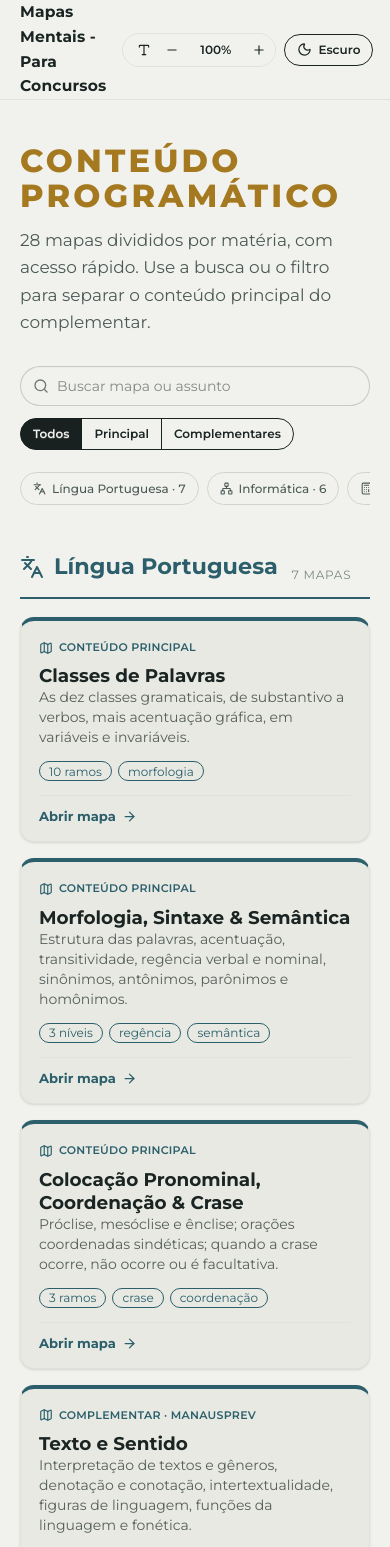
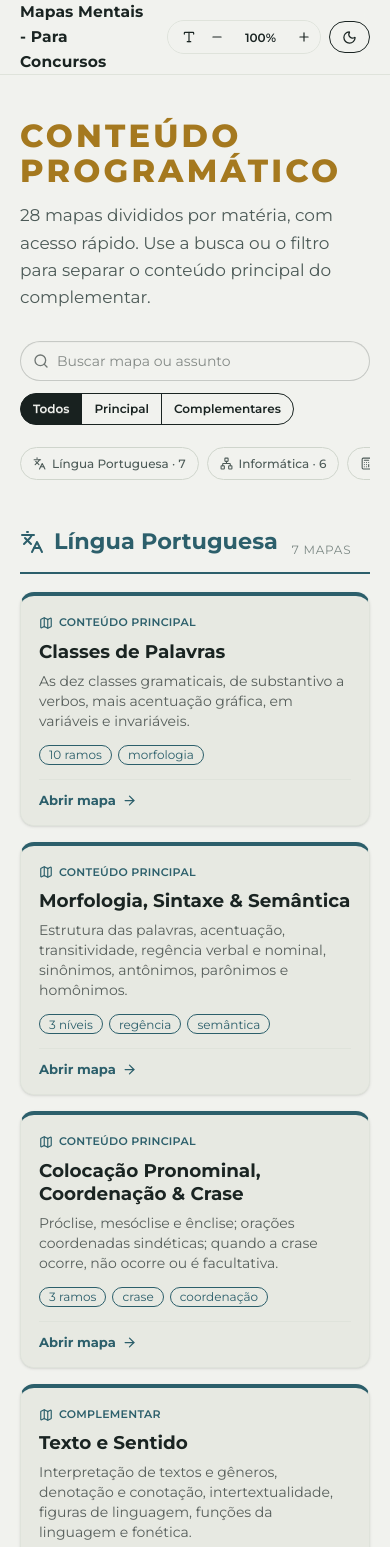
Before and after one commit to nson22/mapas-app, a Next.js app: page / in a window 390 px wide. Shown: the top 1547 px of the page. Built offline with nearby package versions, Linux system fonts and the light colour scheme.

Commit message:
Refactor theme toggle labels, update map item descriptions, and revise HTML content for clarity and consistency

```diff
--- a/app/globals.css
+++ b/app/globals.css
@@ -76,10 +76,22 @@
   --shadow: 0 1px 2px rgba(0, 0, 0, 0.35), 0 10px 28px -16px rgba(0, 0, 0, 0.6);
 }
 
-* { box-sizing: border-box; }
-html { scroll-behavior: smooth; font-size: calc(100% * var(--fs, 1)); }
+/*
+  Reset mínimo global — o resto do layout (espaçamento, tipografia,
+  cores, estados de hover/foco) fica em classes utilitárias do Tailwind
+  direto nos componentes. Só o que precisa valer para o documento
+  inteiro (fonte, cor de fundo, foco visível, redução de movimento)
+  continua aqui.
+*/
+@layer base {
+  * {
+    box-sizing: border-box;
+  }
+  html {
+    scroll-behavior: smooth;
+    font-size: calc(100% * var(--fs, 1));
+  }
   body {
-  margin: 0;
     background: var(--paper);
     color: var(--ink);
     font-family: var(--font);
@@ -87,69 +99,21 @@ body {
     line-height: 1.6;
     -webkit-font-smoothing: antialiased;
   }
-h1, h2, h3 { margin: 0; text-wrap: balance; }
-a { color: inherit; }
-:focus-visible { outline: 2.5px solid var(--brass); outline-offset: 2px; border-radius: 4px; }
-.wrap { max-width: 1040px; margin: 0 auto; padding: 0 20px; }
-
-/* Cabeçalho */
-.site-header {
-  position: sticky; top: 0; z-index: 20;
-  background: color-mix(in srgb, var(--paper) 92%, transparent);
-  backdrop-filter: blur(6px);
-  border-bottom: 1px solid var(--line-soft);
+  h1, h2, h3 {
+    text-wrap: balance;
   }
-.site-header .bar { display: flex; align-items: center; gap: 16px; min-height: 52px; }
-.brand { font-weight: 700; letter-spacing: 0.01em; }
-.site-header .bar > :last-child { margin-left: auto; }
-
-.actions { margin-left: auto; display: flex; gap: 8px; align-items: center; }
-.crumb { color: var(--ink-faint); font-size: calc(12.5px * var(--fs, 1)); overflow: hidden; text-overflow: ellipsis; white-space: nowrap; min-width: 0; }
-.crumb b { color: var(--ink); font-weight: 600; }
-
-/* Página inicial */
-.page-hero { padding: 44px 0 22px; }
-.eyebrow { font-size: calc(12.5px * var(--fs, 1)); letter-spacing: 0.1em; text-transform: uppercase; color: var(--brass); font-weight: 700; margin-bottom: 14px; }
-.page-hero h1 { font-size: clamp(2rem, 4.6vw, 3rem); line-height: 1.08; font-weight: 800; }
-.dek { color: var(--ink-soft); font-size: 1.06rem; margin: 14px 0 0; max-width: 62ch; }
-
-.toolbar { display: flex; flex-wrap: wrap; gap: 12px; align-items: center; margin: 8px 0 18px; }
-
-.quick { display: flex; gap: 8px; overflow-x: auto; padding: 4px 0 8px; }
-.quick a {
-  flex: none; display: inline-flex; align-items: center; gap: 6px;
-  font-size: calc(12px * var(--fs, 1)); font-weight: 500; padding: 6px 12px; border: 1px solid var(--line); border-radius: 999px;
-  text-decoration: none; color: var(--ink-soft); white-space: nowrap;
+  a {
+    color: inherit;
   }
-.quick a:hover { color: var(--ink); border-color: var(--ink-soft); }
-.empty { color: var(--ink-faint); padding: 32px 0; }
-
-.subject { padding: 36px 0 4px; scroll-margin-top: 64px; }
-.subject.portugues { --accent: var(--c-por); --tint: var(--c-por-t); --color-primary: var(--c-por); }
-.subject.raciocinio { --accent: var(--c-raciocinio); --tint: var(--c-raciocinio-t); --color-primary: var(--c-raciocinio); }
-.subject.constitucional { --accent: var(--c-constitucional); --tint: var(--c-constitucional-t); --color-primary: var(--c-constitucional); }
-.subject.administrativo { --accent: var(--c-administrativo); --tint: var(--c-administrativo-t); --color-primary: var(--c-administrativo); }
-.subject.informatica { --accent: var(--c-informatica); --tint: var(--c-informatica-t); --color-primary: var(--c-informatica); }
-.subject-head { display: flex; align-items: baseline; gap: 14px; flex-wrap: wrap; padding-bottom: 12px; margin-bottom: 18px; border-bottom: 2px solid var(--accent); }
-.subject-head h2 { display: flex; align-items: center; gap: 10px; font-size: clamp(1.4rem, 3vw, 1.85rem); font-weight: 700; color: var(--accent); }
-.subject-head .n { font-size: calc(12px * var(--fs, 1)); color: var(--ink-faint); text-transform: uppercase; letter-spacing: 0.06em; }
-
-.source-head { display: flex; align-items: center; gap: 8px; font-size: 1rem; font-weight: 700; margin: 22px 0 12px; }
-.source-head svg { color: var(--accent); }
-.grid { display: grid; grid-template-columns: repeat(auto-fill, minmax(290px, 1fr)); gap: 16px; }
-
-.map-card { border-top: 4px solid var(--accent); transition: transform 0.15s ease, border-color 0.15s ease; }
-.map-card:hover { transform: translateY(-3px); }
-.map-card .kicker { color: var(--accent); }
-.map-card h3 a::after { content: ''; position: absolute; inset: 0; border-radius: inherit; }
-
-/* Página do mapa */
-.map-page { display: flex; flex-direction: column; height: 100dvh; }
-.map-frame { flex: 1; width: 100%; border: 0; background: var(--paper); }
-.map-page .site-header .bar { gap: 12px; }
-@media (max-width: 720px) {
-  .crumb { display: none; }
-  .actions a span { display: none; }
+  :focus-visible {
+    outline: 2.5px solid var(--brass);
+    outline-offset: 2px;
+    border-radius: 4px;
   }
-
-@media (prefers-reduced-motion: reduce) { * { transition: none !important; scroll-behavior: auto !important; } }
+  @media (prefers-reduced-motion: reduce) {
+    * {
+      transition: none !important;
+      scroll-behavior: auto !important;
+    }
+  }
+}
--- a/app/layout.tsx
+++ b/app/layout.tsx
@@ -11,7 +11,7 @@ const montserrat = Montserrat({
 
 export const metadata: Metadata = {
   title: { default: 'Mapas Mentais – Concursos', template: '%s · Mapas Mentais' },
-  description: 'Mapas mentais de estudo para os concursos do TJAM e da ManausPrev, organizados por matéria.',
+  description: 'Mapas mentais de estudo para concursos, organizados por matéria.',
 };
 
 // Aplica o tema salvo (ou o do sistema) antes da primeira pintura, para não piscar.
--- a/app/page.tsx
+++ b/app/page.tsx
@@ -6,20 +6,22 @@ import { maps } from '@/data/maps';
 export default function HomePage() {
   return (
     <>
-      <header className="site-header">
-        <div className="wrap bar">
-          <span className="brand">Mapas Mentais - Para Concursos</span>
-          <div className="actions">
+      <header className="sticky top-0 z-20 border-b border-[color:var(--line-soft)] bg-[color-mix(in_srgb,var(--paper)_92%,transparent)] backdrop-blur-md">
+        <div className="mx-auto flex min-h-[52px] max-w-[1040px] items-center gap-4 px-5">
+          <span className="font-bold tracking-[0.01em]">Mapas Mentais - Para Concursos</span>
+          <div className="ml-auto flex items-center gap-2">
             <FontSizeControl />
             <ThemeToggle />
           </div>
         </div>
       </header>
 
-      <main className="wrap">
-        <section className="page-hero">
-          <h1 className='eyebrow'>Conteúdo programático</h1>
-          <p className="dek">
+      <main className="mx-auto max-w-[1040px] px-5">
+        <section className="pt-11 pb-[22px]">
+          <h1 className="mb-3.5 text-[clamp(2rem,4.6vw,3rem)] font-extrabold uppercase leading-[1.08] tracking-[0.1em] text-[color:var(--brass)]">
+            Conteúdo programático
+          </h1>
+          <p className="max-w-[62ch] text-[1.06rem] text-[color:var(--ink-soft)]">
             {maps.length} mapas divididos por matéria, com acesso rápido. Use a busca ou o filtro para
             separar o conteúdo principal do complementar.
           </p>
--- a/components/MapFrame.tsx
+++ b/components/MapFrame.tsx
@@ -53,7 +53,7 @@ export default function MapFrame({ slug, title }: { slug: string; title: string
   return (
     <iframe
       ref={ref}
-      className="map-frame"
+      className="w-full flex-1 border-0 bg-[var(--paper)]"
       src={`/mapas/${slug}.html`}
       title={title}
       onLoad={onLoad}
--- a/components/MapGrid.tsx
+++ b/components/MapGrid.tsx
@@ -11,6 +11,16 @@ const icons: Record<Subject['icon'], typeof Languages> = {
   landmark: Landmark,
   scale: Scale,
   network: Network,
+};
+
+// Cor de destaque de cada matéria, aplicada via variável CSS no <section> —
+// os cards e badges dentro dela leem --accent/--tint pelo estilo inline.
+const accentVars: Record<Subject['id'], { accent: string; tint: string }> = {
+  portugues: { accent: 'var(--c-por)', tint: 'var(--c-por-t)' },
+  raciocinio: { accent: 'var(--c-raciocinio)', tint: 'var(--c-raciocinio-t)' },
+  constitucional: { accent: 'var(--c-constitucional)', tint: 'var(--c-constitucional-t)' },
+  administrativo: { accent: 'var(--c-administrativo)', tint: 'var(--c-administrativo-t)' },
+  informatica: { accent: 'var(--c-informatica)', tint: 'var(--c-informatica-t)' },
 };
 
 type Filter = 'todos' | 'curso' | 'complemento';
@@ -42,9 +52,9 @@ export default function MapGrid() {
 
   return (
     <>
-      <div className="toolbar">
-        <label className="input input-bordered rounded-full flex-1 min-w-[260px] flex items-center gap-2">
-          <Search size={16} className="opacity-60 shrink-0" aria-hidden />
+      <div className="my-2 mb-[18px] flex flex-wrap items-center gap-3">
+        <label className="input input-bordered flex min-w-[260px] flex-1 items-center gap-2 rounded-full">
+          <Search size={16} className="shrink-0 opacity-60" aria-hidden />
           <input
             type="search"
             placeholder="Buscar mapa ou assunto"
@@ -73,58 +83,81 @@ export default function MapGrid() {
         </div>
       </div>
 
-      <nav className="quick" aria-label="Matérias">
+      <nav className="flex gap-2 overflow-x-auto pt-1 pb-2" aria-label="Matérias">
         {subjects.map((s) => {
           const Icon = icons[s.icon];
           const n = visible.filter((m) => m.subject === s.id).length;
           if (n === 0) return null;
           return (
-            <a key={s.id} href={`#${s.id}`}>
+            <a
+              key={s.id}
+              href={`#${s.id}`}
+              className="flex flex-none items-center gap-1.5 whitespace-nowrap rounded-full border border-[color:var(--line)] px-3 py-1.5 text-[calc(12px*var(--fs,1))] font-medium text-[color:var(--ink-soft)] no-underline hover:border-[color:var(--ink-soft)] hover:text-[color:var(--ink)]"
+            >
               <Icon size={13} aria-hidden /> {s.name} · {n}
             </a>
           );
         })}
       </nav>
 
-      {visible.length === 0 && <p className="empty">Nenhum mapa encontrado para essa busca.</p>}
+      {visible.length === 0 && (
+        <p className="py-8 text-[color:var(--ink-faint)]">Nenhum mapa encontrado para essa busca.</p>
+      )}
 
       {subjects.map((s) => {
         const list = visible.filter((m) => m.subject === s.id);
         if (list.length === 0) return null;
         const Icon = icons[s.icon];
+        const { accent, tint } = accentVars[s.id];
         return (
-          <section key={s.id} id={s.id} className={`subject ${s.id}`}>
-            <div className="subject-head">
-              <h2>
+          <section
+            key={s.id}
+            id={s.id}
+            className="scroll-mt-16 pt-9 pb-1"
+            style={{ '--accent': accent, '--tint': tint } as React.CSSProperties}
+          >
+            <div
+              className="mb-[18px] flex flex-wrap items-baseline gap-3.5 border-b-2 pb-3"
+              style={{ borderColor: 'var(--accent)' }}
+            >
+              <h2 className="flex items-center gap-2.5 text-[clamp(1.4rem,3vw,1.85rem)] font-bold" style={{ color: 'var(--accent)' }}>
                 <Icon size={24} aria-hidden />
                 {s.name}
               </h2>
-              <span className="n">{list.length} {list.length === 1 ? 'mapa' : 'mapas'}</span>
+              <span className="text-[calc(12px*var(--fs,1))] uppercase tracking-[0.06em] text-[color:var(--ink-faint)]">
+                {list.length} {list.length === 1 ? 'mapa' : 'mapas'}
+              </span>
             </div>
             {groupBySource(list).map((g) => (
               <div key={g.source ?? 'all'}>
                 {g.source && (
-                  <h3 className="source-head">
-                    <FileText size={16} aria-hidden />
+                  <h3 className="mt-[22px] mb-3 flex items-center gap-2 text-base font-bold">
+                    <FileText size={16} aria-hidden style={{ color: 'var(--accent)' }} />
                     {g.source}
                   </h3>
                 )}
-                <div className="grid">
+                <div className="grid grid-cols-[repeat(auto-fill,minmax(290px,1fr))] gap-4">
                   {g.items.map((m) => (
                     <article
                       key={m.slug}
-                      className="map-card card relative bg-base-200 border border-base-300 shadow-sm hover:shadow-md transition-shadow"
+                      className="card relative border border-base-300 bg-base-200 shadow-sm transition-transform hover:-translate-y-[3px] hover:shadow-md motion-reduce:transition-none motion-reduce:hover:translate-y-0 after:absolute after:inset-0 after:content-['']"
+                      style={{ borderTopWidth: 4, borderTopColor: 'var(--accent)' }}
                     >
-                      <div className="card-body p-[18px] pb-3.5 gap-0">
-                        <div className="kicker flex items-center gap-1.5 text-[0.6875rem] uppercase tracking-wide font-semibold mb-2">
+                      <div className="card-body gap-0 p-[18px] pb-3.5">
+                        <div
+                          className="mb-2 flex items-center gap-1.5 text-[0.6875rem] font-semibold uppercase tracking-wide"
+                          style={{ color: 'var(--accent)' }}
+                        >
                           <MapIcon size={14} aria-hidden />
                           {m.kicker}
                         </div>
-                        <h3 className="text-[1.15rem] font-bold leading-tight mb-2">
-                          <Link href={`/mapas/${m.slug}`}>{m.title}</Link>
+                        <h3 className="relative z-[3] mb-2 text-[1.15rem] font-bold leading-tight">
+                          <Link href={`/mapas/${m.slug}`} className="after:absolute after:inset-0">
+                            {m.title}
+                          </Link>
                         </h3>
-                        <p className="text-sm text-base-content/70 mb-3.5 grow">{m.description}</p>
-                        <div className="flex flex-wrap gap-1.5 mb-3.5">
+                        <p className="mb-3.5 grow text-sm text-base-content/70">{m.description}</p>
+                        <div className="mb-3.5 flex flex-wrap gap-1.5">
                           {m.tags.map((t) => (
                             <span
                               key={t}
@@ -135,8 +168,11 @@ export default function MapGrid() {
                             </span>
                           ))}
                         </div>
-                        <div className="flex items-center text-[0.82rem] border-t border-base-300 pt-2.5 relative z-[2]">
-                          <span className="inline-flex items-center gap-1.5 font-bold pointer-events-none" style={{ color: 'var(--accent)' }}>
+                        <div className="relative z-[2] flex items-center border-t border-base-300 pt-2.5 text-[0.82rem]">
+                          <span
+                            className="pointer-events-none inline-flex items-center gap-1.5 font-bold"
+                            style={{ color: 'var(--accent)' }}
+                          >
                             Abrir mapa <ArrowRight size={15} aria-hidden />
                           </span>
                         </div>
--- a/components/ThemeToggle.tsx
+++ b/components/ThemeToggle.tsx
@@ -33,7 +33,7 @@ export default function ThemeToggle() {
       aria-pressed={theme === 'dark'}
     >
       {theme === 'dark' ? <Sun size={15} aria-hidden /> : <Moon size={15} aria-hidden />}
-      <span>{theme === 'dark' ? 'Claro' : 'Escuro'}</span>
+      <span className="max-[720px]:hidden">{theme === 'dark' ? 'Claro' : 'Escuro'}</span>
     </button>
   );
 }
--- a/data/maps.ts
+++ b/data/maps.ts
@@ -59,7 +59,7 @@ export const maps: MapItem[] = [
   {
     slug: 'portugues-texto-sentido',
     title: 'Texto e Sentido',
-    kicker: 'Complementar · ManausPrev',
+    kicker: 'Complementar',
     description: 'Interpretação de textos e gêneros, denotação e conotação, intertextualidade, figuras de linguagem, funções da linguagem e fonética.',
     tags: ['6 ramos', 'conteúdo autoral'],
     subject: 'portugues',
@@ -68,7 +68,7 @@ export const maps: MapItem[] = [
   {
     slug: 'portugues-concordancia-vozes',
     title: 'Concordância e Vozes do Verbo',
-    kicker: 'Complementar · ManausPrev',
+    kicker: 'Complementar',
     description: 'Concordância verbal e nominal, casos do "se" e vozes do verbo, com treinos resolvidos.',
     tags: ['3 ramos', 'conteúdo autoral'],
     subject: 'portugues',
@@ -77,7 +77,7 @@ export const maps: MapItem[] = [
   {
     slug: 'portugues-frase-periodo',
     title: 'Frase e Período',
-    kicker: 'Complementar · ManausPrev',
+    kicker: 'Complementar',
     description: 'Termos da oração, as multiclasses SE/QUE/COMO, subordinação, pontuação, discurso direto e indireto e correlação de tempos e modos.',
     tags: ['6 ramos', 'conteúdo autoral'],
     subject: 'portugues',
@@ -86,7 +86,7 @@ export const maps: MapItem[] = [
   {
     slug: 'portugues-escrita',
     title: 'Ortografia, Formação e Redação',
-    kicker: 'Complementar · ManausPrev',
+    kicker: 'Complementar',
     description: 'Letras, hífen e palavras que confundem, processos de formação de palavras e reescrita.',
     tags: ['3 ramos', 'conteúdo autoral'],
     subject: 'portugues',
@@ -97,7 +97,7 @@ export const maps: MapItem[] = [
   {
     slug: 'rlm-logica',
     title: 'Lógica e Argumentação',
-    kicker: 'Complementar · ManausPrev',
+    kicker: 'Complementar',
     description: 'Proposições, tabela-verdade, negações, equivalências, quantificadores e validade de argumentos.',
     tags: ['4 ramos', 'conteúdo autoral'],
     subject: 'raciocinio',
@@ -106,7 +106,7 @@ export const maps: MapItem[] = [
   {
     slug: 'rlm-analitico',
     title: 'Raciocínio Analítico',
-    kicker: 'Complementar · ManausPrev',
+    kicker: 'Complementar',
     description: 'Relações arbitrárias, verdades e mentiras, sequências, orientação espacial e temporal, analogias.',
     tags: ['5 ramos', 'conteúdo autoral'],
     subject: 'raciocinio',
@@ -115,7 +115,7 @@ export const maps: MapItem[] = [
   {
     slug: 'rlm-matematica',
     title: 'Matemática e Estatística',
-    kicker: 'Complementar · ManausPrev',
+    kicker: 'Complementar',
     description: 'Regra de três, porcentagem, média, mediana, moda, desvio padrão, gráficos e tabelas.',
     tags: ['4 ramos', 'conteúdo autoral'],
     subject: 'raciocinio',
@@ -257,7 +257,7 @@ export const maps: MapItem[] = [
   {
     slug: 'informatica-hardware-so',
     title: 'Hardware, Sistemas Operacionais e Instalação',
-    kicker: 'Complementar · ManausPrev',
+    kicker: 'Complementar',
     description: 'Componentes e periféricos, Windows, Linux (comandos e permissões) e preparação de estações.',
     tags: ['4 ramos', 'conteúdo autoral'],
     subject: 'informatica',
@@ -266,7 +266,7 @@ export const maps: MapItem[] = [
   {
     slug: 'informatica-suporte-servicos',
     title: 'Suporte, Central de Serviços e Ativos',
-    kicker: 'Complementar · ManausPrev',
+    kicker: 'Complementar',
     description: 'Chamados, Help Desk, SLA, diagnóstico, gestão de ativos e contratação de manutenção.',
     tags: ['5 ramos', 'conteúdo autoral'],
     subject: 'informatica',
@@ -275,7 +275,7 @@ export const maps: MapItem[] = [
   {
     slug: 'informatica-seguranca-backup',
     title: 'Conectividade, Segurança e Backup',
-    kicker: 'Complementar · ManausPrev',
+    kicker: 'Complementar',
     description: 'Comandos de rede, contas e acessos, ameaças, MFA, Active Directory e tipos de backup.',
     tags: ['3 ramos', 'conteúdo autoral'],
     subject: 'informatica',
@@ -284,7 +284,7 @@ export const maps: MapItem[] = [
   {
     slug: 'informatica-escritorio-docs',
     title: 'Escritório, Sistemas e Documentação',
-    kicker: 'Complementar · ManausPrev',
+    kicker: 'Complementar',
     description: 'Word, Excel, Outlook, Microsoft 365, sistemas corporativos, documentação, treinamento e inglês técnico.',
     tags: ['4 ramos', 'conteúdo autoral'],
     subject: 'informatica',
--- a/package.json
+++ b/package.json
@@ -1,7 +1,7 @@
 {
   "name": "mapas-mentais",
   "version": "1.0.0",
-  "description": "Mapas mentais para os concursos TJAM e ManausPrev",
+  "description": "Mapas mentais para estudo de concursos",
   "scripts": {
     "dev": "next dev",
     "build": "next build",
--- a/public/mapas/informatica-internet.html
+++ b/public/mapas/informatica-internet.html
@@ -257,7 +257,7 @@
             <rect x="330" y="245" width="240" height="90" rx="16"/>
             <text x="450" y="282" text-anchor="middle" class="label">Internet,</text>
             <text x="450" y="306" text-anchor="middle" class="label">Intranet &amp; VPN</text>
-            <text x="450" y="324" text-anchor="middle" class="kicker">INFORMÁTICA · TJAM</text>
+            <text x="450" y="324" text-anchor="middle" class="kicker">REDES · PROTOCOLOS</text>
           </g>
 
           <a href="#redes" class="mm-link" aria-label="Ir para Internet e Redes">
```
Also changed, not shown: app/mapas/[slug]/page.tsx (+7 -7 lines), public/mapas/portugues-escrita.html (+1 -1 lines), 1 other file (tests, documents, lock files or other folders). Lines whose indentation alone changed are shown as unchanged.
